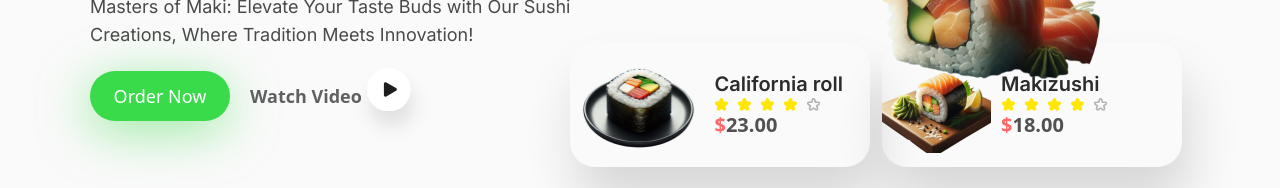
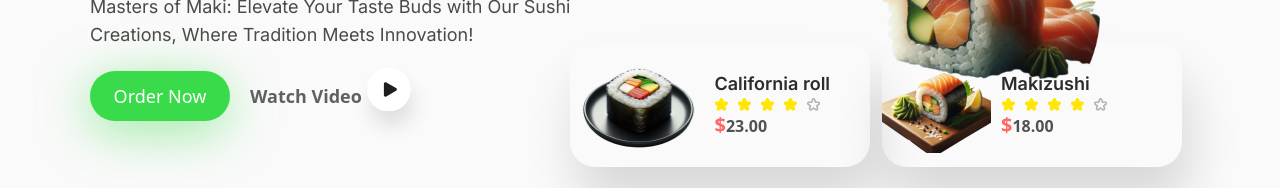
Before and after one commit to Maxwell011/sushi-experience, a React (Vite) app: page / in a window 1280 px wide. Shown: the part 268-456 px from the top of the page. Built offline with nearby package versions, Linux system fonts and the light colour scheme.

Commit message:
updated the popular image

```diff
--- a/src/App.tsx
+++ b/src/App.tsx
@@ -60,13 +60,13 @@ function App() {
                   className="w-[134.461px] h-[118px]"
                 />{" "}
                 <div>
-                  <h3 className="text-[#2C2C2C] text-xl font-semibold font-inter">
+                  <h3 className="text-[#2C2C2C] text-lg font-semibold font-inter">
                     California roll
                   </h3>
                   <StarIcon2 />
                   <div className="text-[#FF6868] text-xl font-bold">
                     $
-                    <span className="text-[#515151] text-xl font-bold">
+                    <span className="text-[#515151] text-base font-bold">
                       23.00
                     </span>{" "}
                   </div>
@@ -80,13 +80,13 @@ function App() {
                   className="w-[108.995px] h-[97px]"
                 />{" "}
                 <div>
-                  <h3 className="text-[#2C2C2C] text-xl font-semibold font-inter">
+                  <h3 className="text-[#2C2C2C] text-lg font-semibold font-inter">
                     Makizushi
                   </h3>
                   <StarIcon2 />
                   <div className="text-[#FF6868] text-xl font-bold">
                     $
-                    <span className="text-[#515151] text-xl font-bold">
+                    <span className="text-[#515151] text-base font-bold">
                       18.00
                     </span>{" "}
                   </div>
```
